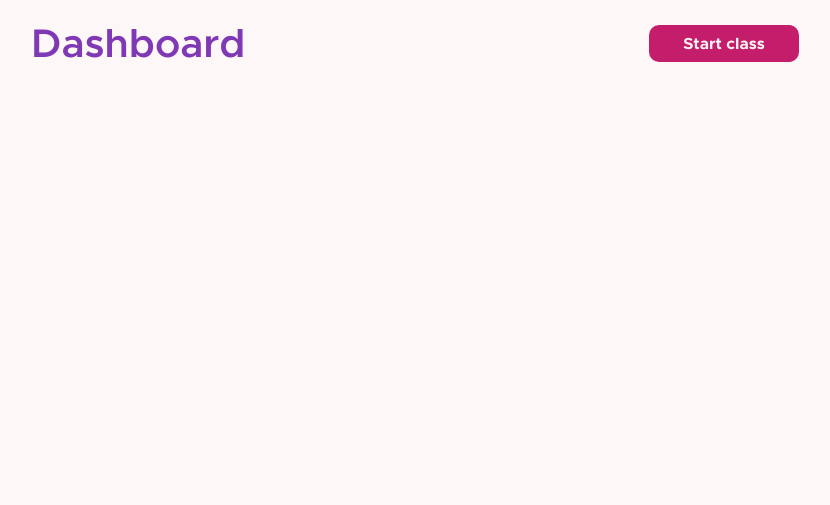
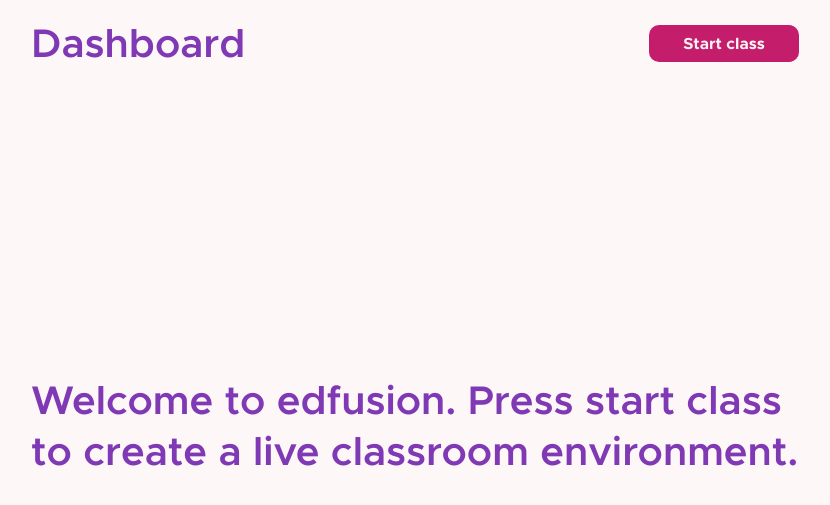
Before and after one commit to MatsalVistry/EdFusion, an Electron app: page public/html/dashboard.html in a window 1280 px wide. Shown: the part 65-570 px from the top of the page, without its empty margins (225-1055 px from the left). Drawn offline with nearby package versions, Linux system fonts and the light colour scheme; no server answers.

Commit message:
added little intro tooltip

```diff
--- a/public/css/dashboard.css
+++ b/public/css/dashboard.css
@@ -104,6 +104,12 @@
   padding-bottom: 20px;
 }
 
+.tooltip {
+  padding-top: 20px;
+  font-family: metropolisregular;
+  color: var(--deep_blue);
+}
+
 .hidden {
   display: none;
 }
--- a/public/html/dashboard.html
+++ b/public/html/dashboard.html
@@ -51,6 +51,9 @@
 
             </div>
         </div>
+        <div class="tooltip">
+            <h2 class="title">Welcome to edfusion. Press start class to create a live classroom environment.</h2>
+        </div>
     </div>
 </body>
 
--- a/public/js/dashboard.js
+++ b/public/js/dashboard.js
@@ -95,6 +95,8 @@
 ipc.on('loadPreviousSessionGraph', (event, data) => {
     const confusionCTX = $('#session-confusion');
     $('.prev-ctr').toggleClass('hidden',false)
+    $('.tooltip').toggleClass('hidden',true)
+
     loadChart(data, confusionCTX, "Time", "Average Confusion", "Session Confusion","#2BEBBD","rgba(43, 235, 189,0.5)")
     console.log(data);
 })
--- a/public/js/login.js
+++ b/public/js/login.js
@@ -10,7 +10,6 @@
     })
 })
 
-
 ipc.on('login_error', (event, data) => {
     document.getElementById("error").innerHTML = data;
 });
```
